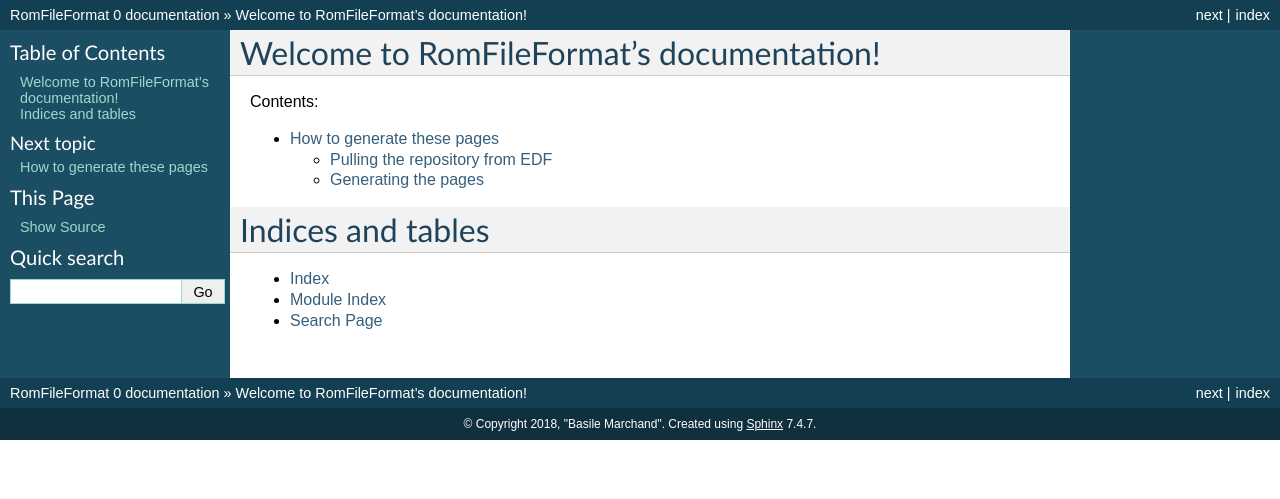
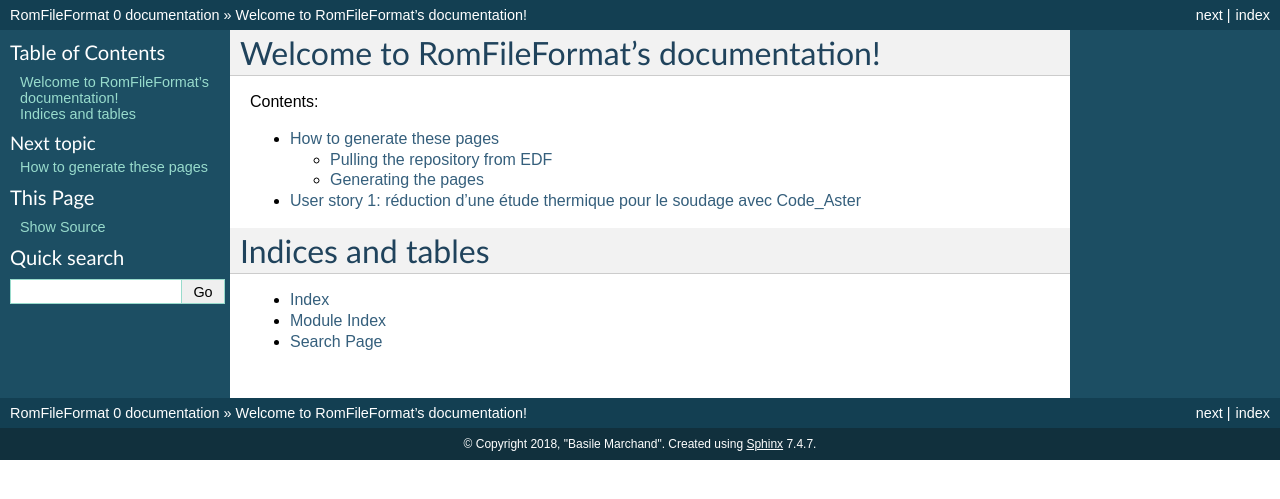
Before and after one commit to feelpp/mordicus, a Sphinx documentation site: the page built from source/index.rst, in a window 1280 px wide. Shown: the top 499 px of the page. Built offline with Sphinx 7.4.7, drawn with Linux system fonts in a browser that asks for light colours; some of the changed lines change nothing that is shown.

Commit message:
Add first user story

```diff
--- a/source/index.rst
+++ b/source/index.rst
@@ -12,6 +12,7 @@
    :maxdepth: 2
 
    sphinx-instructions
+   user-stories/hyperreduction-Aster
 
 
 
--- /dev/null
+++ b/source/user-stories/hyperreduction-Aster.rst
@@ -0,0 +1,117 @@
+.. _hyperreduction-Aster:
+
+=============================================================================
+User story 1: réduction d'une étude thermique pour le soudage avec Code_Aster
+=============================================================================
+
+.. sous forme de liste de définition
+
+:Nom: produire un calcul thermomécanique réduit avec Code_Aster (phase offline)
+
+----
+
+:Objectif (= intention principale du cas d’utilisation): Produire les éléments (à définir) qui permettront de faire tourner un modèle réduit.
+
+----
+
+:Acteur principal (= celui qui va réaliser le cas d’utilisation): le spécialiste « méthode numérique » de la méthode considérée. Appelé l’utilisateur
+
+----
+
+:Acteurs secondaires (= ceux qui reçoivent des informations à l’issue du cas d’utilisation): l’utilisateur métier de modèle réduit / le développeur de l’appli légère online.
+
+----
+
+:Système: dans ce cas, il s’agit d’une installation de Code_Aster
+
+----
+
+:Les pré-conditions (= état dans lequel le système doit être pour que le cas d’utilisation démarre): disposer d’une étude type thermique, robuste sur la plage de paramètres visée.
+
+----
+
+:Scénario nominal (= échange d’évènements entre l’acteur et le système):
+
+   * L’utilisateur exécute son étude N fois, pour N set de paramètres d’apprentissage dans la plage visée.
+
+   * Le système produit N structures de données « résultat de type thermique », telle que décrite dans la partie éléments techniques.
+
+   * L’utilisateur rédige un jeu de données permettant de générer la base de modes empiriques, nous la forme. Il demande son exécution au système.
+
+   * Le système génère cette base réduite, avec:
+
+        - Données d’entrée:
+
+            + Les structure de données « résultat de type thermique »
+
+            + Le nom symbolique des champs à considérer comme snapshots pour la construction des modes réduits
+
+        - Algorithme:
+
+            + Construction d’une matrice Q temporaire par extraction des infos du résultat ;
+
+            + POD codé en interne Fortran, sauf appel Lapack pour la SVD. Pas de « normalisation » de Q par la matrice de masse ni de raideur : on fait directement une SVD de Q et pas de :math:`\tilde Q`.
+
+        - Données de sortie : une structure de données de type « résultat de type modes empiriques », telle que décrite dans la partie éléments techniques.
+
+   * L’utilisateur rédige un jeu de données permettant de générer le Domaine d’Intégration Réduit (RID en anglais). Il demande son exécution au système.
+
+   * Le système génère ce domaine d’intégration réduite, avec:
+
+        - Données d’entrée:
+
+            + Une structure de données « résultat de type modes empiriques », à la fois pour les températures et pour les flux aux nœuds
+
+            + Une structure de données « maillage »
+
+        - Algorithme : DEIM (Discrete Empirical Interpolation Method). Codée à la main en Fortran. Seule l’inversion d’une petite matrice pleine est faite avec Lapack.
+
+        - Données de sortie : le maillage est enrichi avec:
+
+            + Un groupe de mailles qui correspond au domaine d’intégration réduit (RID)
+
+            + Un groupe de nœuds : les nœuds qui sont à considérer comme étant à la frontière du RID
+
+    * L’utilisateur visualise le domaine d’intégration réduit. Il vérifie que pour chaque « zone de chargement » (zone du maillage où l’on applique un flux ou un terme source) est couverte par au moins un élément du domaine réduit. Sinon, on risque de « rater » des chargements dans le modèle hyper-réduit.
+
+    * Si c’est le cas, l’utilisateur retourne à l’étape… en spécifiant un groupe de maille adjacent au chargement, à inclure d’office dans le modèle réduit.
+
+    * L’utilisateur définit une « étude réduite » sur le modèle de son étude type. L’étude réduite reprend tous les chargements et lois de comportement de l’étude type, mais ils sont définis sur le domaine d’intégration réduit et non plus sur la structure entière.
+
+        - Exigence fonctionnelle : Ceci nécessite de trouver l’intersection de tous les groupes de mailles de définition des chargements avec celui définissant le domaine d’intégration réduit.
+
+    * L’utilisateur demande au système l’exécution de son modèle réduit pour un set de paramètre qui se trouve dans la plage visée, mais pas forcément un set d’apprentissage.
+
+    * Le système lance l’opérateur de résolution sur l’étude réduite, avec:
+
+        - Données d’entrée:
+
+            + maillage enrichi des infos sur le RID définie en …, notamment les nœuds d’interface
+
+            + base empirique de température à utiliser
+
+            + information que l’étude est une « étude réduite » (autrement dit, que le système doit utiliser une résolution par hyper-réduction)
+
+        - Algorithme : hyper-réduction. Principes d’implémentation généraux:
+
+            + On utilise toute la tringlerie du solveur EF non-linéaire, notamment Newton-Raphson.
+
+            + Seule différence avec une étude complète : seuls les nœuds du RID (intérieurs ou au bord) sont reconnus par le solveur comme faisant partie de la résolution.
+
+            + On créé au début des structures de données pour différencier les nœuds intérieurs du RID des nœuds de bord.
+
+            + On vient se brancher au niveau de l’étape de construction/résolution de chaque système linéaire à partir des vecteurs et matrices assemblés. On implémente l’algorithme d’hyper-réduction (résolution en coordonnées réduites des équations portées par les nœuds intérieurs) à cet endroit.
+
+            + Les inconnues sont toujours associées à des DDL de Lagrange des éléments finis classiques. Il n’y a que dans cette routine spécifique de la réduction de modèles qu’on passe en coordonnées réduites. On reprojette en DDL classique avant la sortie de cette routine.
+
+        - Données de sortie : structure de données « résultat de type thermique réduit », mais qui ne contient les valeurs qu’en un petit nombre de nœuds. Cette structure de données contient la solution en coordonnées réduites.
+
+    * Le système extrait les coordonnées réduites dans le résultat et les multiplie par les modes pour reconstruire un résultat complet : structure de données « résultat thermique complet ».
+
+    * L’utilisateur confronte les résultats obtenus avec ceux de l’étude complète.
+
+:Scénario alternatif: correction éléments finis.
+
+.. todo::
+
+    Rédiger les scénarios alternatifs et scénarios d'exception
```
